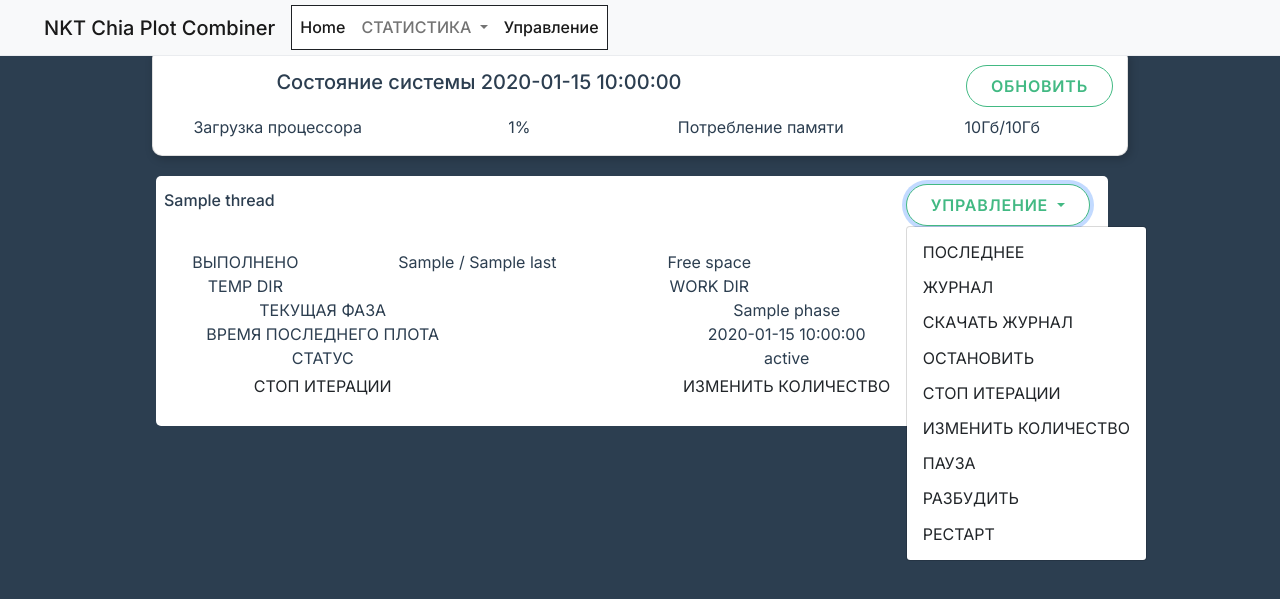
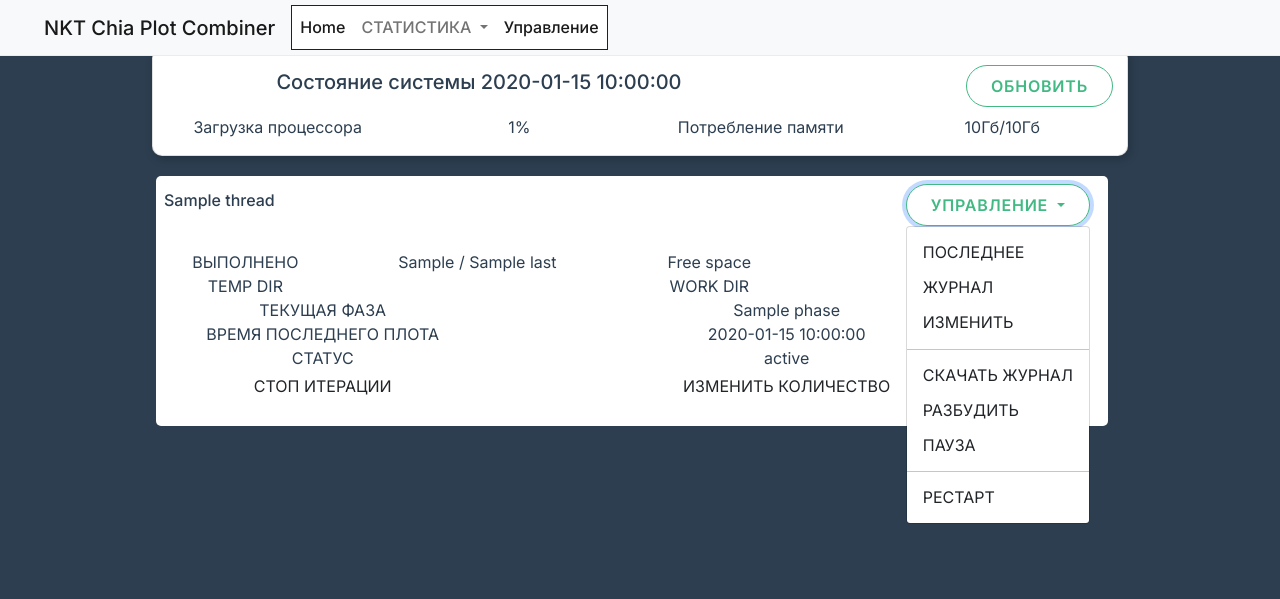
Before and after one commit to FairWindCo/start_chia, a Python web app: template templates/control.html in a window 1280 px wide, after a click on "УПРАВЛЕНИЕ". Shown: the top 599 px of the page. Run offline with Jinja, Linux system fonts and the light colour scheme; the template is opened without the code that fills it: most values are stand-ins (such as "Sample title", 1, 10 or a date in 2020).

Commit message:
add new task function

```diff
--- a/main.py
+++ b/main.py
@@ -310,6 +310,7 @@ def render_config(request, thread_info=None):
 
             if new_thread:
                 app.ctx.processor.add_new_thread(thread_info.config)
+                return response.redirect('/control')
 
         except ValueError as e:
             message = e
--- a/main_thread.py
+++ b/main_thread.py
@@ -144,7 +144,7 @@ class MainThread(Thread):
 
     def stop(self, stop_index: int):
         if 0 <= stop_index < len(self.threads):
-            self.threads[stop_index].kill()
+            self.threads[stop_index].kill_command()
             return 'THREAD STOP COMMAND!'
         else:
             return None
--- a/templates/control.html
+++ b/templates/control.html
@@ -35,13 +35,22 @@
                     <ul class="dropdown-menu" aria-labelledby="dropdownMenuButton1">
                         <li><a class="dropdown-item" href="/lastlog/{{th.name}}">ПОСЛЕДНЕЕ</a></li>
                         <li><a class="dropdown-item" href="/view_log/{{th.name}}">ЖУРНАЛ</a></li>
+                        <li><a class="dropdown-item" href="/modify/{{loop.index0}}">ИЗМЕНИТЬ</a></li>
+                        <li>
+                            <hr class="dropdown-divider">
+                        </li>
                         <li><a class="dropdown-item" href="/log/{{th.name}}">СКАЧАТЬ ЖУРНАЛ</a></li>
+                        <li><a class="dropdown-item" href="/wakeup/{{loop.index0}}">РАЗБУДИТЬ</a></li>
+                        <li><a class="dropdown-item" href="/pause/{{loop.index0}}">ПАУЗА</a></li>
+                        <li>
+                            <hr class="dropdown-divider">
+                        </li>
+                        {% if th.worked %}
+                        <li><a class="dropdown-item" href="/stop_iteration/{{loop.index0}}">СТОП ИТЕРАЦИИ</a></li>
                         <li><a class="dropdown-item" href="/stop/{{loop.index0}}">ОСТАНОВИТЬ</a></li>
-                        <li><a class="dropdown-item" href="/stop_iteration/{{loop.index0}}">СТОП ИТЕРАЦИИ</a></li>
-                        <li><a class="dropdown-item" href="/modify/{{loop.index0}}">ИЗМЕНИТЬ КОЛИЧЕСТВО</a></li>
-                        <li><a class="dropdown-item" href="/pause/{{loop.index0}}">ПАУЗА</a></li>
-                        <li><a class="dropdown-item" href="/wakeup/{{loop.index0}}">РАЗБУДИТЬ</a></li>
+                        {% else %}
                         <li><a class="dropdown-item" href="/restart/{{loop.index0}}">РЕСТАРТ</a></li>
+                        {% endif %}
                     </ul>
                 </div>
             </div>
--- a/templates/menu.html
+++ b/templates/menu.html
@@ -40,6 +40,10 @@
                     <ul class="dropdown-menu" aria-labelledby="navbarDropdown">
                         <li><a class="dropdown-item" href="/control">Управление</a></li>
                         <li><a class="dropdown-item" href="/show_config">Конфигурация</a></li>
+                        <li>
+                            <hr class="dropdown-divider">
+                        </li>
+                        <li><a class="dropdown-item" href="/add">СОЗДАТЬ</a></li>
                         <li>
                             <hr class="dropdown-divider">
                         </li>
--- a/utility/SeparateSubprocessThread.py
+++ b/utility/SeparateSubprocessThread.py
@@ -84,6 +84,7 @@ class SeparateCycleProcessCommandThread(SeparateCycleThread):
 
     def kill_command(self):
         self.stop()
+        self.wakeup()
         if self.process:
             try:
                 process = psutil.Process(self.process.pid)
```
